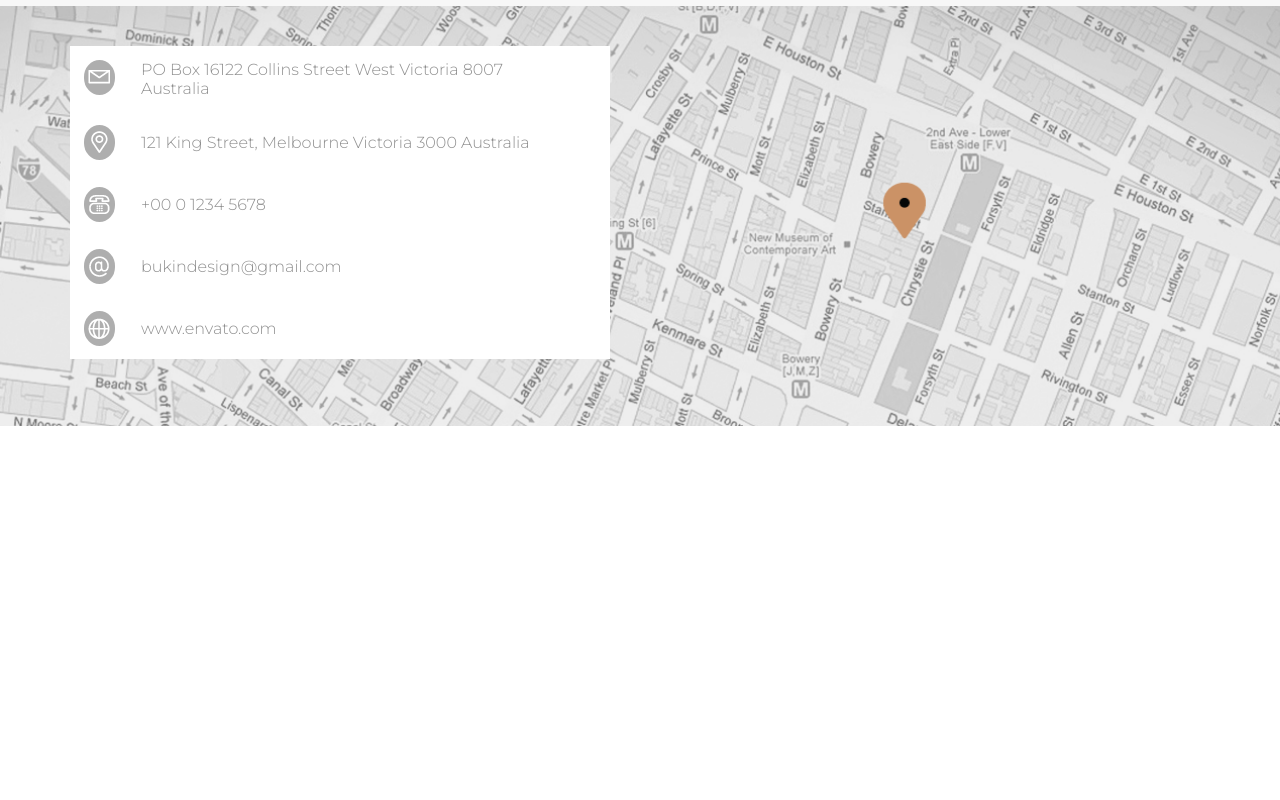
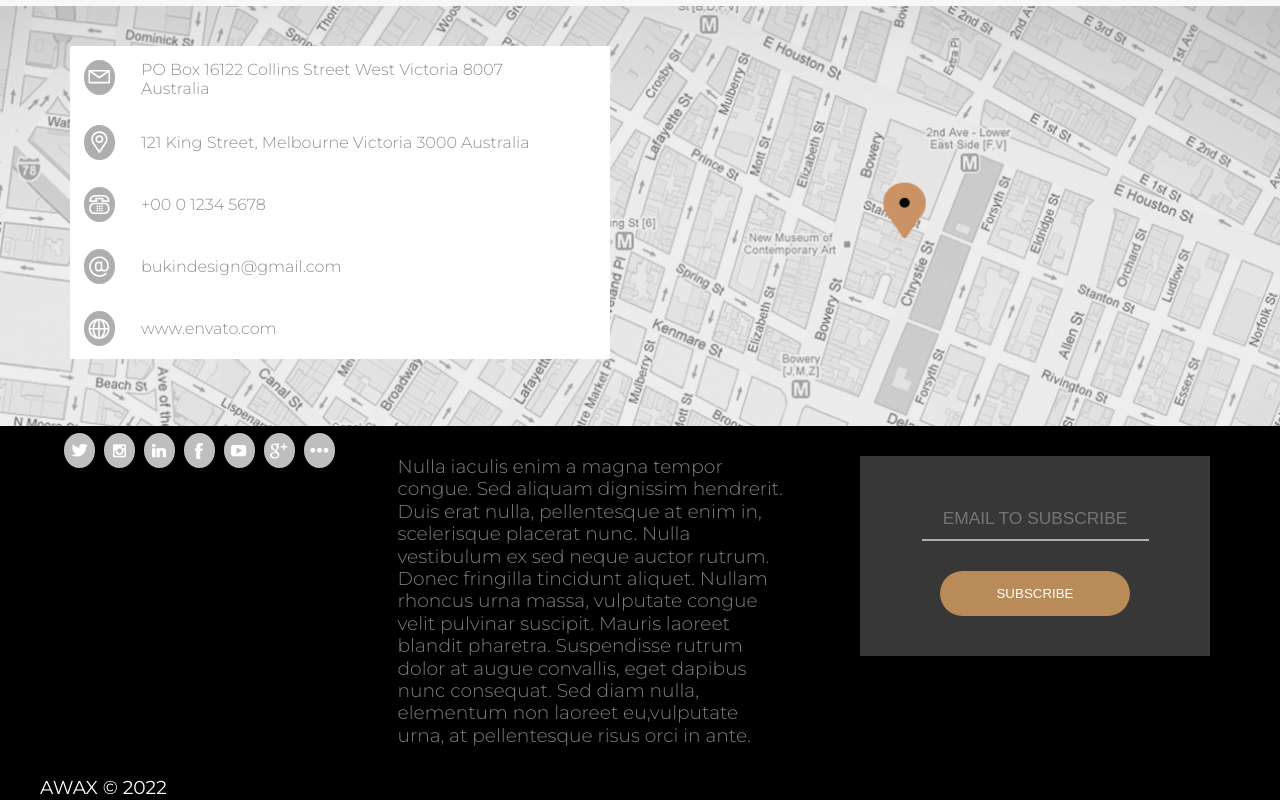
Before and after one commit to zalmon74/Awax, a plain HTML site: page project/index.html in a window 1280 px wide. Shown: the part 7635-8435 px from the top of the page. Before the commit the page ends 8061 px from the top, so only its background shows below. Drawn offline with nearby package versions, Linux system fonts and the light colour scheme.

Commit message:
add block footer

```diff
--- a/project/css/style.css
+++ b/project/css/style.css
@@ -1387,6 +1387,135 @@ a{
   color: #8f8f8f;
 }
 
+/* footer */
+
+.footer{
+  background: #000;
+}
+
+.footer__inner{
+  position: relative;
+}
+
+.footer__form{
+  width: 350px;
+  height: 200px;
+
+  top: 30px;
+  right: 30px;
+
+  position: absolute;
+
+  background: #373737;
+}
+
+.footer__form form{
+  width: 100%;
+  height: 100%;
+
+  display: flex;
+  flex-direction: column;
+  justify-content: center;
+  align-items: center;
+}
+
+.footer__form input{
+  margin: 10px 0;
+}
+
+.footer__form input[type="email"]{
+  margin: 20px 0;
+
+  font-size: 13pt;
+
+  background: none;
+  outline: none;
+  border: 0;
+  border-bottom: 2px solid #aeaeae;
+
+  color: #9e9e9e;
+}
+
+.footer__form input[type="email"]:placeholder-shown{
+  padding-bottom: 10px;
+
+  font-size: 13pt;
+  font-weight: 300;
+  text-transform: uppercase;
+  text-align: center;
+}
+
+.footer__form input[type="submit"]{
+  width: 190px;
+  height: 45px;
+
+  text-transform: uppercase;
+
+  border: none;
+  border-radius: 99em;
+
+  background: #b88b58;
+  color: #fff;
+
+  cursor: pointer;
+  transition: background 0.2s linear;
+}
+
+.footer__form input[type="submit"]:hover{
+  background: #000;
+}
+
+.footer__main{
+  width: 775px;
+
+  display: flex;
+  flex-wrap: wrap;
+  justify-content: space-between;
+}
+
+.footer__links{
+  width: 280px;
+  margin: 0 2.5%;
+
+  display: flex;
+  flex-direction: row;
+  justify-content: center;
+}
+
+.footer__links_item{
+  width: 35px;
+  height: 35px;
+  margin: 2.5% 1.5%;
+
+  background: #bebebe;
+  border-radius: 50%;
+
+  display: flex;
+  justify-content: center;
+  align-items: center;
+
+  transition: background 0.2s linear;
+}
+
+.footer__links_item:hover{
+background: #b88b58;
+}
+
+.footer__text{
+  width: 50%;
+  margin: 30px;
+
+  tab-size: 12pt;
+  font-weight: 300;
+
+  color: #7e7e7e;
+}
+
+.footer__copywriting{
+  text-transform: uppercase;
+  color: #fff;
+}
+
 @media screen and (max-width: 1200px){
   .intro__title_item{
     font-size: 6.567vw;
@@ -1394,6 +1523,46 @@ a{
   .intro__calc_us_item{
     font-size: 3.28vw;
   }
+}
+
+@media screen and (max-width: 1130px) {
+
+  /* footer */
+
+  .footer__inner{
+    display: flex;
+    flex-direction: column;
+  }
+
+  .footer__form{
+    width: 100%;
+    height: 200px;
+    margin: 30px 0;
+
+    text-align: center;
+
+    position: initial;
+    background: #373737;
+  }
+
+  .footer__form input[type="email"]{
+    width: 90%;
+  }
+
+  .footer__main{
+    width: 100%;
+
+    display: flex;
+    flex-direction: column;
+    justify-content: space-between;
+    align-items: center;
+  }
+
+  .footer__text{
+    width: 90%;
+  }
+
+
 }
 
 /* media small */
@@ -1479,7 +1648,6 @@ a{
   .product__descript{
     margin: 2.5%;
   }
-
 }
 
 @media screen and (max-width: 950px) {
@@ -1592,6 +1760,15 @@ a{
   }
 }
 
+@media screen and (max-width: 460px) {
+
+  /* clients_logo */
+  #clients_logo_4{
+    display: none;
+  }
+
+}
+
 @media screen and (max-width: 383px) {
   #menu__vl_4 {
     margin-left: 1%;
@@ -1602,16 +1779,26 @@ a{
   }
 
   /* clients_logo */
+
   #clients_logo_3{
     display: none;
   }
-}
-
-@media screen and (max-width: 460px) {
-
-  /* clients_logo */
-  #clients_logo_4{
-    display: none;
-  }
-
-}
+
+  /* footer */
+
+  .footer__links{
+    width: 100%;
+    margin: 2.5% 0;
+
+    justify-content: center;
+  }
+
+  .footer__links_item{
+    margin: 0;
+  }
+
+  .footer__text{
+    margin: 2.5% 0;
+  }
+
+}
--- a/project/index.html
+++ b/project/index.html
@@ -1362,6 +1362,50 @@
     </div>
   </section>
 
+  <footer class="footer">
+    <div class="container">
+      <div class="footer__inner">
+        <div class="footer__form">
+          <form action="" method="post">
+            <input type="email" name="" id="" placeholder="email to subscribe">
+            <input type="submit" value="subscribe">
+          </form>
+        </div>
+        <div class="footer__main">
+          <div class="footer__links">
+            <a href="#" class="footer__links_item">
+              <img src="img/icons/twitter.png" alt="twitter">
+            </a>
+            <a href="#" class="footer__links_item">
+              <img src="img/icons/instagram.png" alt="instagram">
+            </a>
+            <a href="#" class="footer__links_item">
+              <img src="img/icons/linkedin.png" alt="linkedin">
+            </a>
+            <a href="#" class="footer__links_item">
+              <img src="img/icons/facebook.png" alt="facebook">
+            </a>
+            <a href="#" class="footer__links_item">
+              <img src="img/icons/youtube.png" alt="youtube">
+            </a>
+            <a href="#" class="footer__links_item">
+              <img src="img/icons/googleplus.png" alt="googleplus">
+            </a>
+            <a href="#" class="footer__links_item">
+              <img src="img/icons/other.png" alt="other">
+            </a>
+          </div>
+          <div class="footer__text">
+            <span>Nulla iaculis enim a magna tempor congue. Sed aliquam dignissim hendrerit. Duis erat nulla, pellentesque at enim in, scelerisque placerat nunc. Nulla vestibulum ex sed neque auctor rutrum. Donec fringilla tincidunt aliquet. Nullam rhoncus urna massa, vulputate congue velit pulvinar suscipit. Mauris laoreet blandit pharetra. Suspendisse rutrum dolor at augue convallis, eget dapibus nunc consequat. Sed diam nulla, elementum non laoreet eu,vulputate urna, at pellentesque risus orci in ante.</span>
+          </div>
+          <div class="footer__copywriting">
+            <span>awax 	&#169; 2022</span>
+          </div>
+        </div> <!--footer__main-->
+      </div>
+    </div>
+  </footer>
+
   <script src="https://code.jquery.com/jquery-3.6.0.min.js"></script>
   <script src="js/slick-1.8.1/slick.min.js"></script>
   <script src="js/jTap/jquery.tap.js"></script>
```
